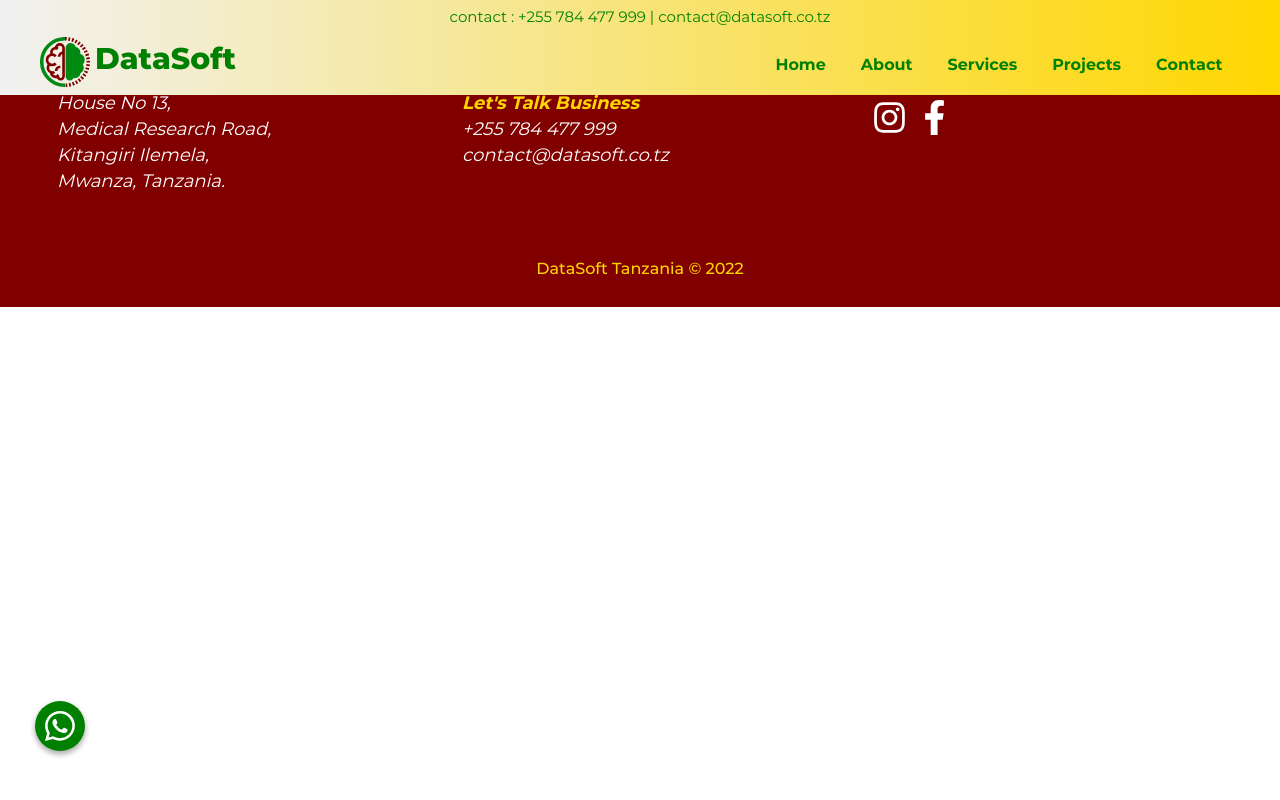
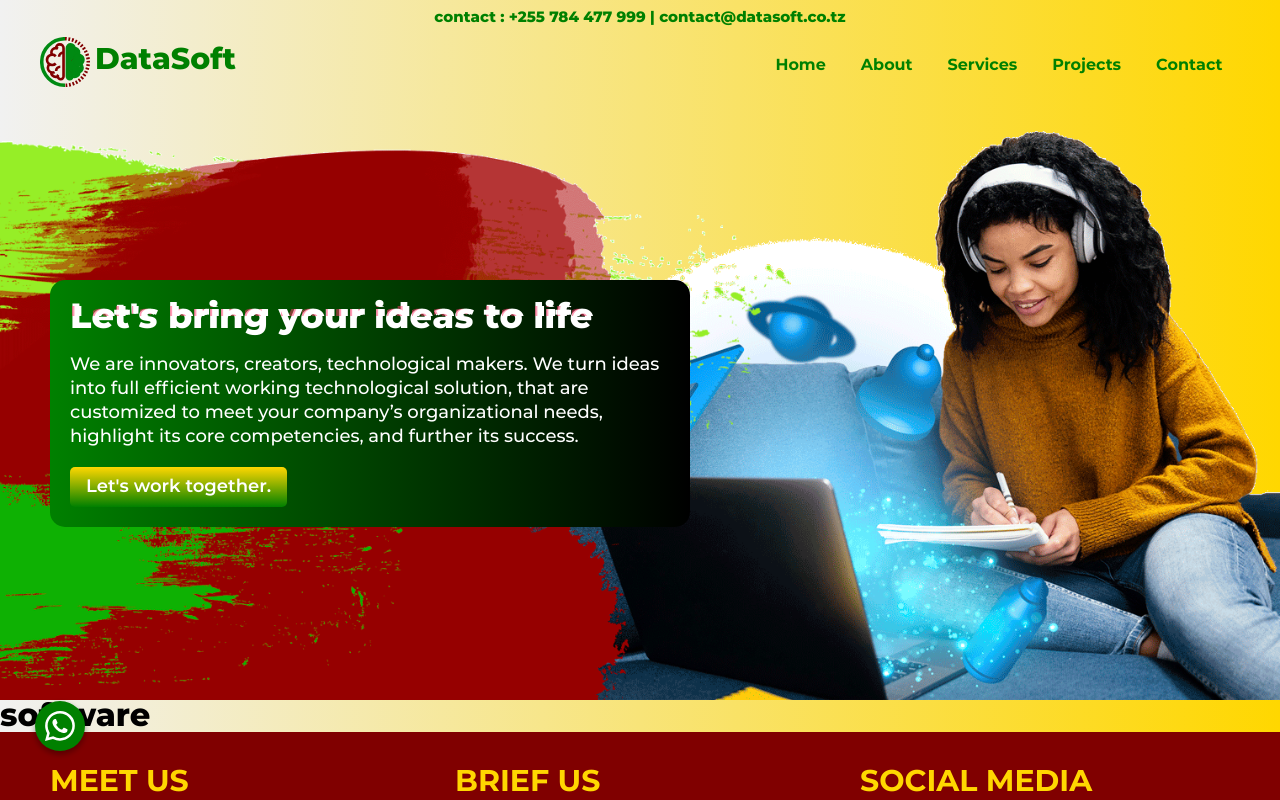
Before and after one commit to LucasJohnNyamhanga/datasoft, a Next.js app: page /Software in a window 1280 px wide. Shown: the top 800 px of the page. Built offline with nearby package versions, Linux system fonts and the light colour scheme.

Commit message:
software development page

```diff
--- a/app/Software/page.tsx
+++ b/app/Software/page.tsx
@@ -1,11 +1,14 @@
 import Navigation from "../components/Navigation";
 import Footer from "../components/Footer";
 import GoToTop from "../components/GoToTop";
+import Hero from "../components/Hero";
+import styles from "../styles/page.module.scss";
 
 const Software = () => {
   return (
-    <div>
+    <div className={styles.main}>
       <Navigation />
+      <Hero image={"/datasoftsoftware.gif"} />
       <div>software</div>
       <Footer />
       <GoToTop />
```
Also changed, not shown: public/datasoftsoftware.gif (added).
